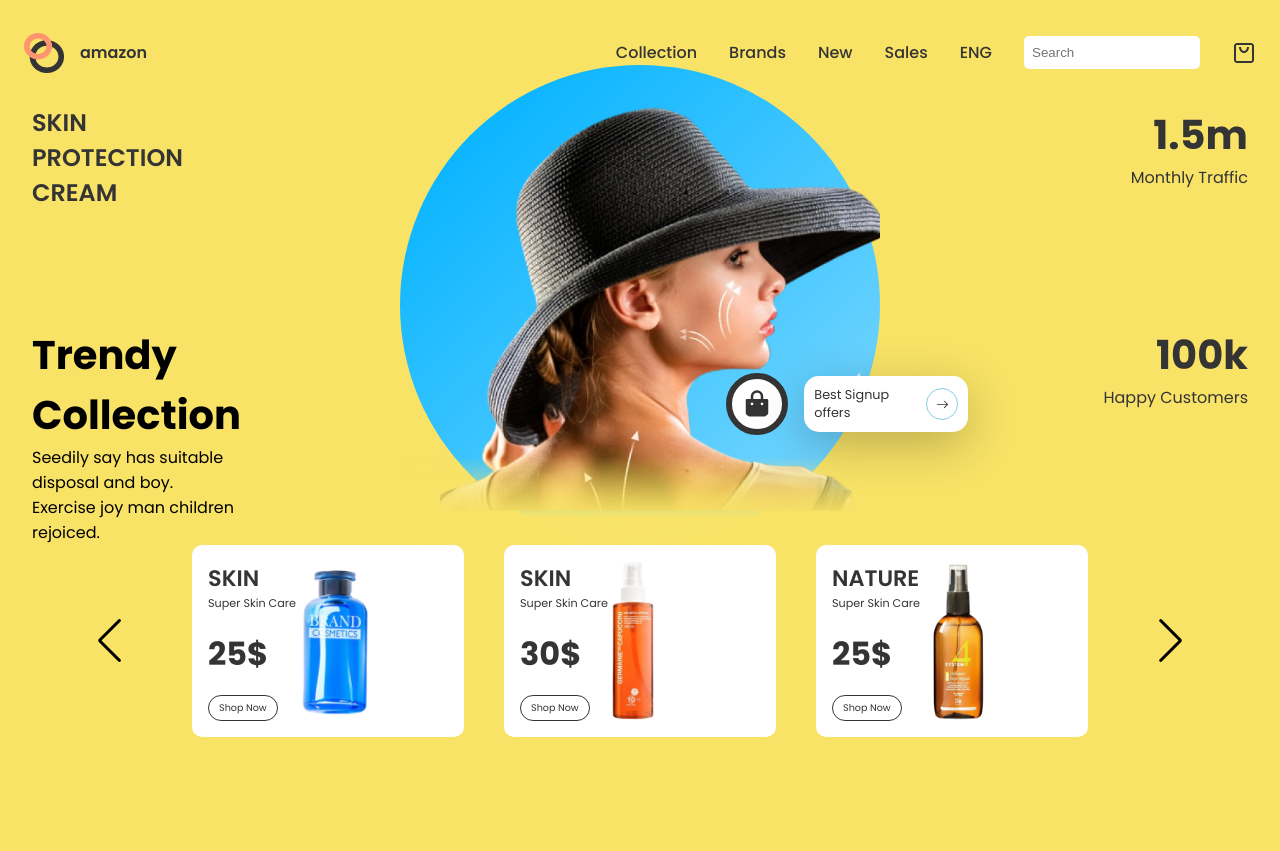
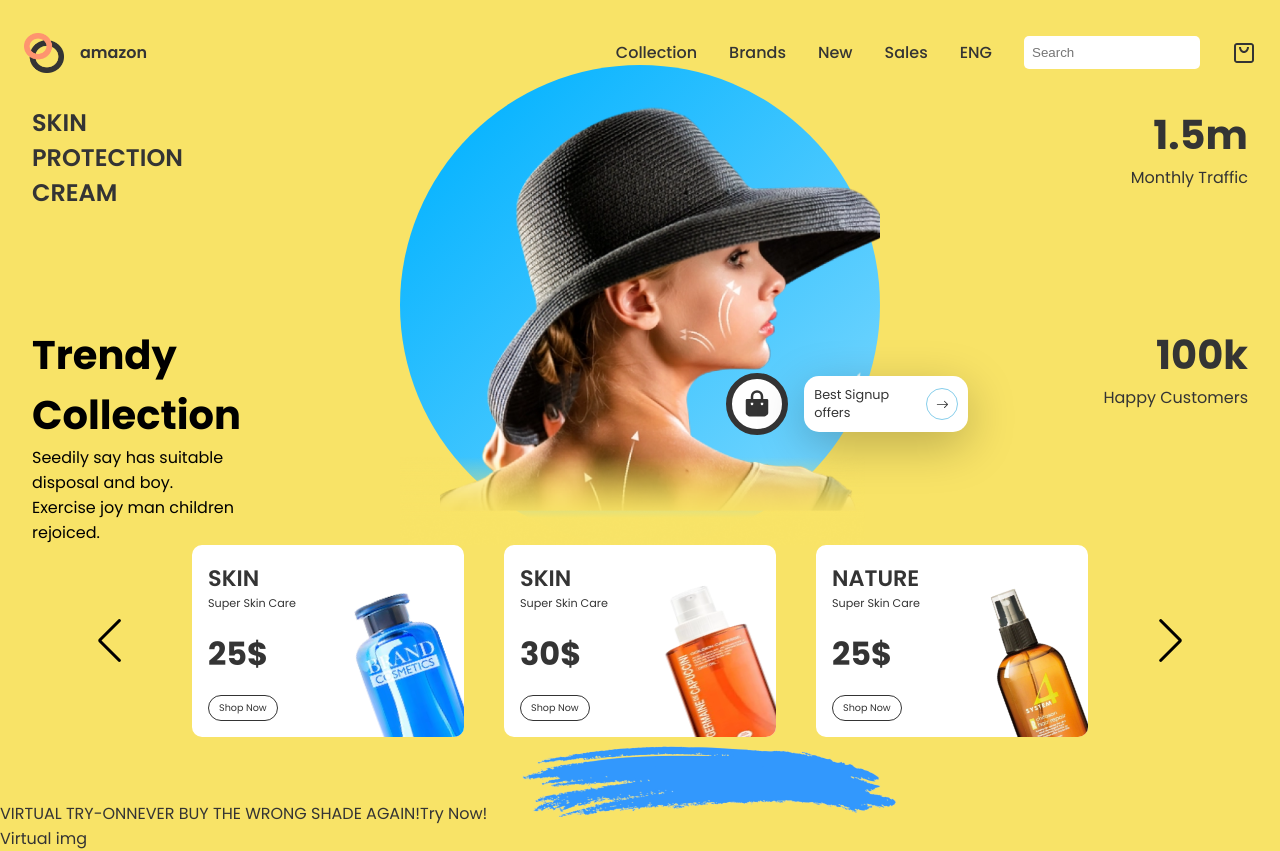
Before and after one commit to iamshs/amazon, a React (Create React App) app: page / in a window 1280 px wide. Before the commit the page ends 800 px from the top, so only its background shows below. Built offline with nearby package versions, Linux system fonts and the light colour scheme.

Commit message:
slider finished successfully

```diff
--- a/src/Pages/Home/Home.jsx
+++ b/src/Pages/Home/Home.jsx
@@ -1,12 +1,14 @@
 import React from 'react';
 import Hero from '../../componets/Hero/Hero';
 import Slider from '../../componets/SLider/Slider';
+import Virtual from '../../componets/Virtual/Virtual';
 
 const Home = () => {
     return (
         <div>
            <Hero />
            <Slider />
+           <Virtual />
         </div>
     );
 };
--- a/src/componets/SLider/Slider.css
+++ b/src/componets/SLider/Slider.css
@@ -61,3 +61,12 @@
     border-radius: 15px;
 
 }
+
+.img-p{
+  transform: rotate(-20deg);
+  position: absolute;
+  right: 0;
+  bottom: -20%;
+  height: 100%;
+  width: 40%;
+}
--- /dev/null
+++ b/src/componets/Virtual/Virtual.jsx
@@ -0,0 +1,23 @@
+import React from 'react';
+import css from './Virtual.module.css'
+import Shade from '../../assets/shade.png'
+
+const Virtual = () => {
+    return (
+        <div className={css.Virtual}>
+            <div className={css.left_s}>
+              <span>VIRTUAL TRY-ON</span>
+              <span>NEVER BUY THE WRONG SHADE AGAIN!</span>
+              <span>Try Now!</span>
+              <img src={Shade} alt='shade' />
+            </div>
+
+            <div className={css.right_s}>
+                Virtual img
+            </div>
+
+        </div>
+    );
+};
+
+export default Virtual;
```
Also changed, not shown: src/componets/Virtual/Virtual.module.css (added).
